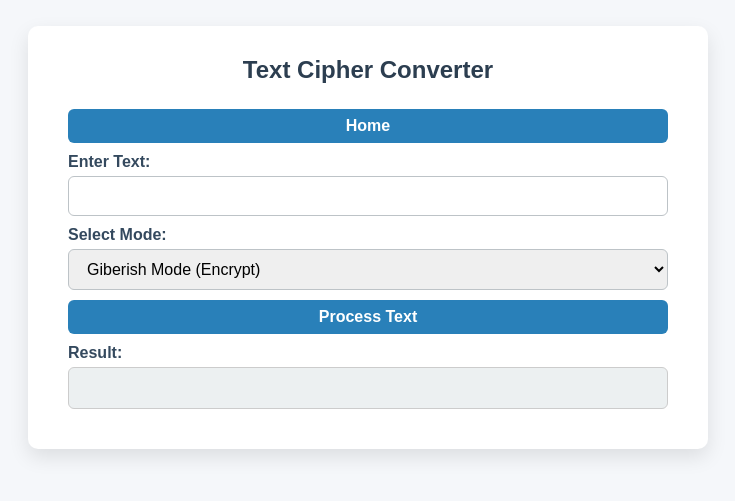
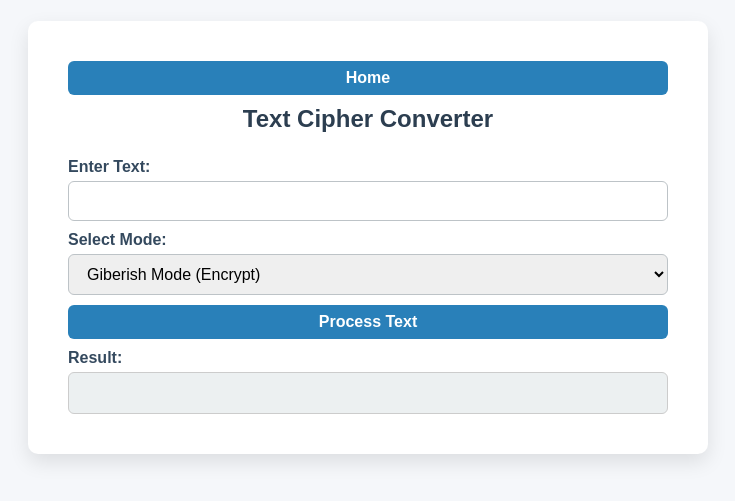
Before and after one commit to Abnuuvk66/webgen, a plain HTML site: page hidden.html in a window 1280 px wide. Shown: the part 203-704 px from the top of the page, without its empty margins (272-1007 px from the left). Drawn offline with Linux system fonts and the light colour scheme.

Commit message:
Update hidden.html

```diff
--- a/hidden.html
+++ b/hidden.html
@@ -15,9 +15,8 @@
 </head>
 <body>
     <div class="container">
+        <button onclick="location.href='index.html" type="button">Home</button>
         <h2>Text Cipher Converter</h2>
-        <button onclick="location.href='index.html" type="button">
-         Home</button>
         <div class="input-group">
             <label for="textInput">Enter Text:</label>
             <input type="text" id="textInput" size="40">
```
